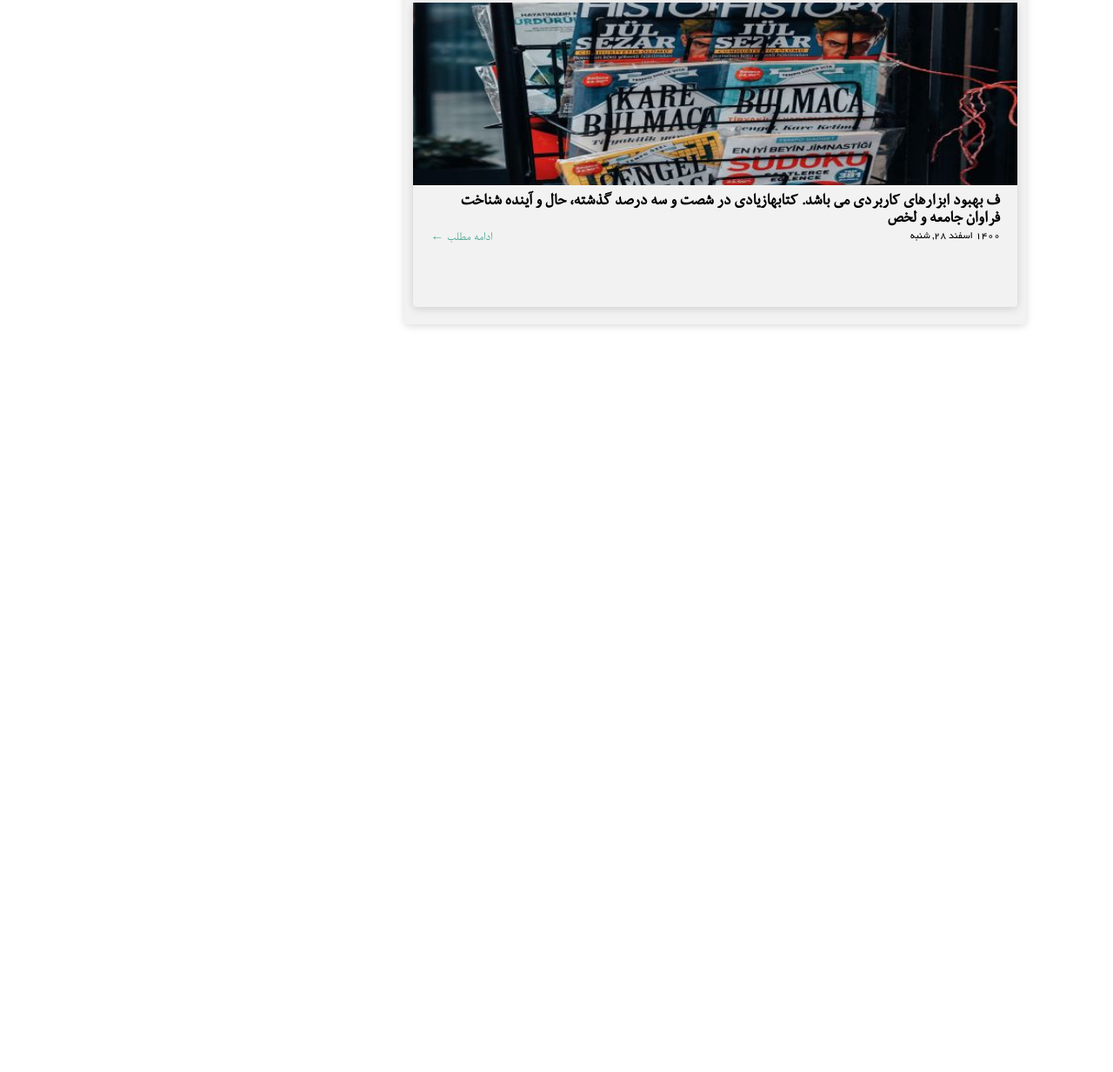
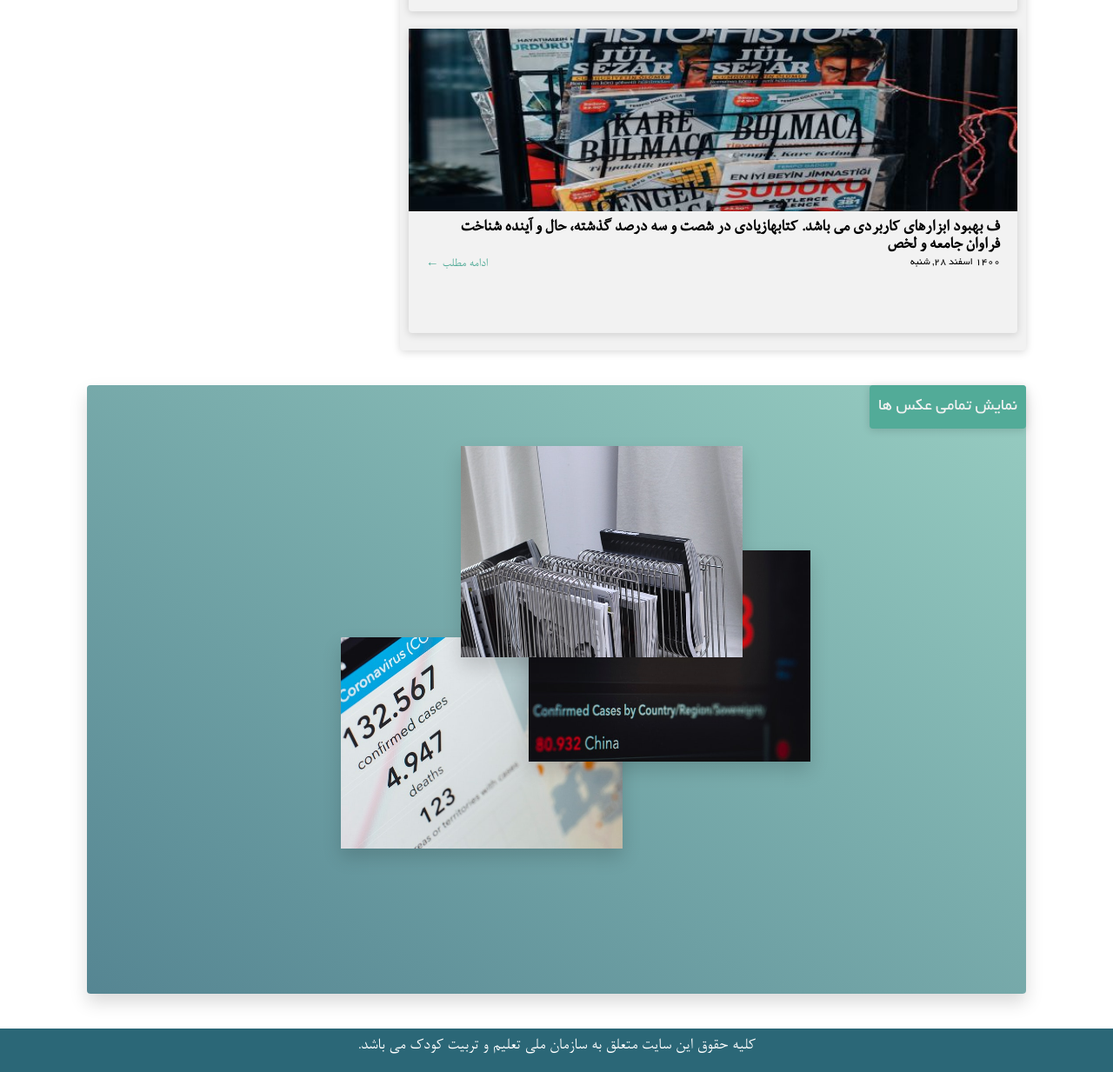
Before and after one commit to saeed0920/News-1_1, a website: page index.html in a window 1280 px wide. Shown: the part 2415-3648 px from the top of the page at 87% size. Before the commit the page ends 2788 px from the top, so only its background shows below. Drawn offline with Linux system fonts and the light colour scheme.

Commit message:
finish footer and gallery

```diff
--- a/index.html
+++ b/index.html
@@ -218,5 +218,22 @@
         </div>
     </section>
     <!-- finish section notif news -->
-  </body>
+
+    <!-- start section gallery -->
+
+    <section class="gallery">
+        <button class="btn gallery__btn">نمایش تمامی عکس ها</button>
+    <div class="gallery-container">
+        <img src="./img/news-1.jpg" class="gallery-container-1" alt="gallery">
+        <img src="./img/news-2.jpg" class="gallery-container-2" alt="gallery">
+        <img src="./img/news-3.jpg" class="gallery-container-3" alt="gallery">
+    </div>
+    </section>
+    <!-- finish section gallery -->
+
+    <!-- start section footer -->
+    <footer class="footer">
+        <p class="footer__copyright">کلیه حقوق این سایت متعلق به سازمان ملی تعلیم و تربیت کودک می باشد.</p>
+    </footer>
+</body>
 </html>
--- a/sass/base/_typography.scss
+++ b/sass/base/_typography.scss
@@ -41,7 +41,7 @@
   font-family: $font--main;
 
   height: 5rem;
-  width: 15rem;
+  width: max-content;
   &:hover {
     box-shadow: 0 0.8rem 1rem $box-shadow-015;
     transform: translatey(-3px);
@@ -66,3 +66,20 @@
   box-shadow: $box-shadow-def;
   margin-top: $margin-top;
 }
+
+// footer
+.footer {
+  grid-column: full-start / full-end;
+  grid-row: col-start 4 / col-end 4;
+  height: 5rem;
+  margin-top: $margin-top;
+  text-align: center;
+  background-color: $color-blue-dark;
+  align-self: center;
+  padding: 1rem 0;
+  &__copyright {
+    font-size: 2rem;
+    font-family: $font--header;
+    color: $color-white;
+  }
+}
--- /dev/null
+++ b/sass/componets/_gallery.scss
@@ -0,0 +1,54 @@
+.gallery {
+  grid-row: col-start 3 / col-end 3;
+  grid-column: col-start 1 / col-end 4;
+  height: 70rem;
+
+  border-radius: 4px;
+  box-shadow: $box-shadow-def;
+  margin-top: $margin-top;
+  background: linear-gradient(
+    to top right,
+    rgba($color-blue-dark, 0.8),
+    rgba($color-green, 0.6)
+  );
+
+  &__btn {
+  }
+
+  &-container {
+    position: relative;
+    & > *:hover ~ *:not(:hover) {
+      transform: scale(0.9);
+    }
+    & > * {
+      transition: all 0.2s;
+      outline-offset: 0.6rem;
+      position: absolute;
+      width: 30%;
+      box-shadow: $box-shadow-def;
+      &:hover {
+        transform: scale(1.1) translateY(-3px);
+        outline: 1rem rgba($color-green, 0.7) solid;
+        outline-style: inset;
+        box-shadow: 0 2rem 2rem rgba($color-black, 0.3);
+        z-index: 5;
+      }
+    }
+
+    &-1 {
+      left: 27%;
+      top: 24rem;
+      z-index: 2;
+    }
+    &-2 {
+      z-index: 3;
+      right: 23%;
+      top: 14rem;
+    }
+    &-3 {
+      z-index: 4;
+      top: 2rem;
+      left: 43rem;
+    }
+  }
+}
--- a/sass/componets/_news.scss
+++ b/sass/componets/_news.scss
@@ -171,6 +171,10 @@
       justify-content: space-evenly;
       align-items: center;
       padding: 1rem 0;
+      &:hover {
+        transform: scale(1.1);
+        box-shadow: 0 0.7rem 1rem rgba($color-black, 0.1);
+      }
       & h2 {
         font-family: $font--text;
         font-size: 1.5rem;
--- a/sass/style.scss
+++ b/sass/style.scss
@@ -13,6 +13,7 @@
 // @import componets folder
 @import "componets/navbar";
 @import "componets/news";
+@import "componets/gallery";
 
 // @import pages folder
 @import "pages/home";
```
Also changed, not shown: css/style.css.
